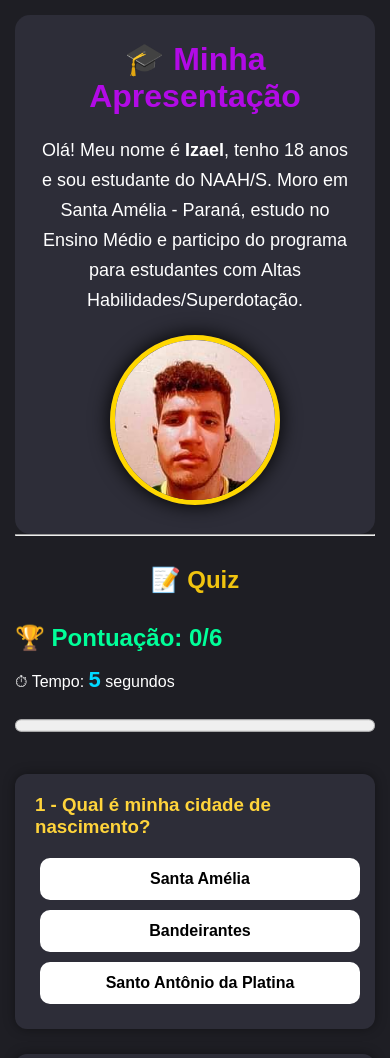
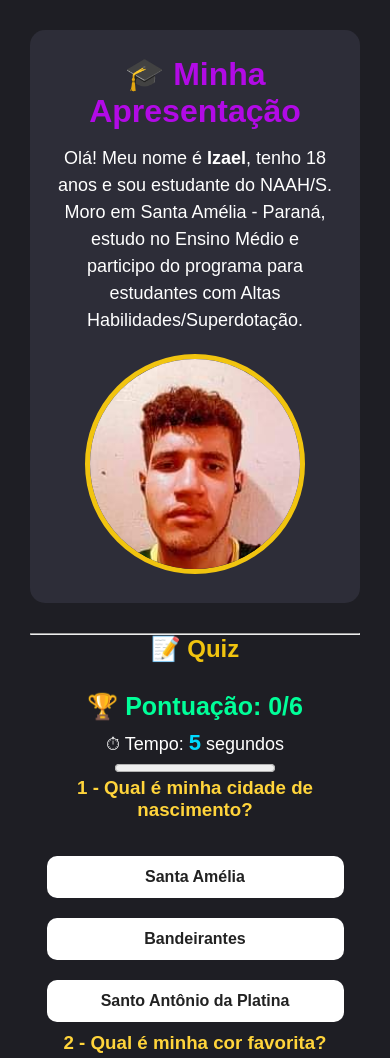
Before and after one commit to izaelcostaoficial/aula2.js, a plain HTML site: page index.html in a window 390 px wide. Shown: the top 1058 px of the page. Drawn offline with Linux system fonts and the light colour scheme.

Commit message:
Update style.css

```diff
--- a/style.css
+++ b/style.css
@@ -1,32 +1,31 @@
-/* ==========================
-   CONFIGURAÇÕES GERAIS
-========================== */
+*{
 
-*{
 margin:0;
 padding:0;
 box-sizing:border-box;
+
 }
+
 
 body{
 
-    font-family:Arial, Helvetica, sans-serif;
+font-family:Arial, sans-serif;
+
 background:#1e1e24;
+
 color:white;
 
-    max-width:900px;
+max-width:800px;
 
 margin:auto;
 
 padding:30px;
 
-    transition:.4s;
+text-align:center;
 
 }
 
-/* ==========================
-   APRESENTAÇÃO
-========================== */
+
 
 .apresentacao{
 
@@ -36,87 +35,83 @@ body{
 
 border-radius:15px;
 
-    text-align:center;
-
-    animation:entrada 1s;
+margin-bottom:30px;
 
 }
 
-.apresentacao h1{
+
+
+h1{
 
 color:#b20ae6;
 
-    margin-bottom:20px;
+margin-bottom:15px;
 
 }
 
-.apresentacao p{
+
+
+h2{
+
+color:#f1c40f;
+
+margin-bottom:25px;
+
+}
+
+
+
+p{
 
 font-size:18px;
 
-    line-height:30px;
+line-height:1.5;
 
 }
 
-/* ==========================
-   FOTO
-========================== */
+
 
 img{
 
 width:220px;
 
-    margin-top:20px;
+height:220px;
+
+object-fit:cover;
 
 border-radius:50%;
 
-    border:5px solid gold;
+border:5px solid #f1c40f;
 
-    box-shadow:0px 0px 20px black;
+margin-top:20px;
 
 }
 
-/* ==========================
-   TÍTULOS
-========================== */
 
-h2{
 
-    text-align:center;
+.quiz{
 
-    margin:30px 0;
+background:#292933;
 
-    color:#f1c40f;
+padding:30px;
+
+border-radius:15px;
 
 }
 
-h3{
 
-    margin-bottom:15px;
-
-    color:#ffd43b;
-
-}
-
-/* ==========================
-   PONTUAÇÃO
-========================== */
 
 #pontuacao{
 
-    font-size:24px;
+font-size:25px;
 
 font-weight:bold;
 
 color:#00ff99;
 
-    margin-bottom:15px;
-
 }
 
-/* ==========================
-   TEMPO
-========================== */
+
 
 #tempo{
 
@@ -128,77 +123,57 @@ h3{
 
 }
 
-/* ==========================
-   BARRA
-========================== */
 
-progress{
 
-    width:100%;
+#quiz-box{
 
-    height:25px;
+margin-top:30px;
 
-    margin:20px 0 35px;
+background:#383844;
+
+padding:25px;
+
+border-radius:15px;
 
 }
 
-/* ==========================
-   PERGUNTAS
-========================== */
 
-.secao-pergunta{
 
-    background:#2d2d38;
+h3{
 
-    padding:20px;
-
-    border-radius:12px;
+color:#ffd43b;
 
 margin-bottom:25px;
 
-    box-shadow:0px 0px 12px rgba(0,0,0,.4);
+}
+
+
+
+button{
+
+background:white;
+
+color:#222;
+
+border:none;
+
+padding:12px 25px;
+
+margin:10px;
+
+border-radius:10px;
+
+font-weight:bold;
+
+cursor:pointer;
+
+font-size:16px;
 
 transition:.3s;
 
 }
 
-.secao-pergunta:hover{
 
-    transform:translateY(-3px);
-
-}
-
-/* ==========================
-   BOTÕES
-========================== */
-
-.grupo-botoes{
-
-    margin-top:15px;
-
-}
-
-button{
-
-    padding:12px 20px;
-
-    margin:5px;
-
-    border:none;
-
-    border-radius:10px;
-
-    cursor:pointer;
-
-    font-size:16px;
-
-    font-weight:bold;
-
-    background:white;
-
-    transition:.3s;
-
-}
 
 button:hover{
 
@@ -207,6 +182,8 @@ button:hover{
 transform:scale(1.05);
 
 }
+
+
 
 button:disabled{
 
@@ -220,114 +197,38 @@ button:disabled{
 
 }
 
-/* ==========================
-   MENSAGEM
-========================== */
+
+
+#opcoes button{
+
+display:block;
+
+width:80%;
+
+margin:10px auto;
+
+}
+
+
 
 #resultado{
 
-    margin-top:40px;
+font-size:22px;
+
+font-weight:bold;
+
+margin:25px;
 
 }
 
-#resposta{
 
-    font-size:24px;
 
-    font-weight:bold;
+@media(max-width:600px){
 
-    padding:20px;
+button{
 
-    border-radius:12px;
-
-    background:#2d2d38;
-
-}
-
-/* ==========================
-   BOTÃO REINICIAR
-========================== */
-
-#reiniciar{
-
-    width:100%;
-
-    margin-top:30px;
-
-    background:#27ae60;
-
-    color:white;
-
-    font-size:18px;
-
-}
-
-#reiniciar:hover{
-
-    background:#229954;
-
-}
-
-/* ==========================
-   RODAPÉ
-========================== */
-
-footer{
-
-    margin-top:50px;
-
-    text-align:center;
-
-    color:#999;
-
-}
-
-/* ==========================
-   ANIMAÇÃO
-========================== */
-
-@keyframes entrada{
-
-    from{
-
-        opacity:0;
-
-        transform:translateY(-40px);
-
-    }
-
-    to{
-
-        opacity:1;
-
-        transform:translateY(0);
+width:90%;
 
 }
 
 }
-
-/* ==========================
-   CELULAR
-========================== */
-
-@media(max-width:700px){
-
-    body{
-
-        padding:15px;
-
-    }
-
-    img{
-
-        width:170px;
-
-    }
-
-    button{
-
-        width:100%;
-
-    }
-
-}
```
Lines whose indentation alone changed are shown as unchanged.
